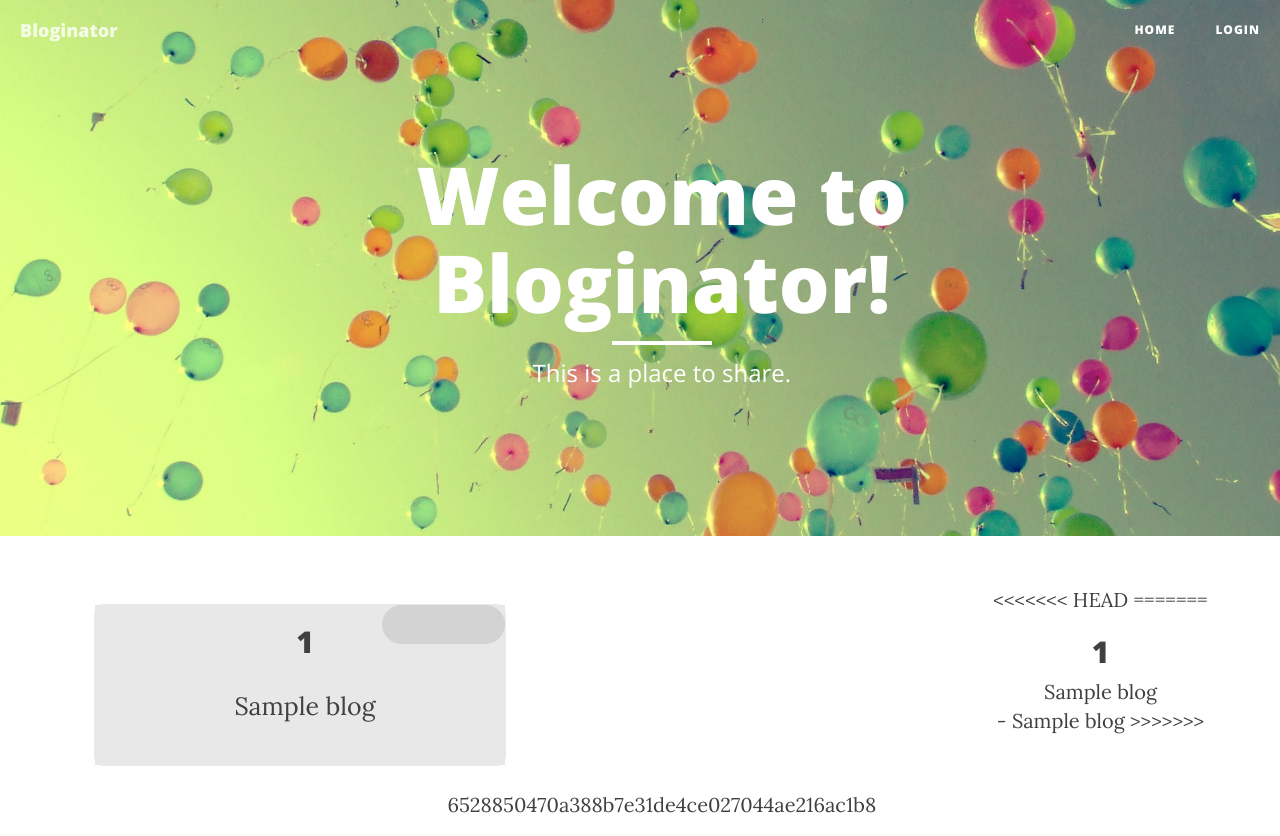
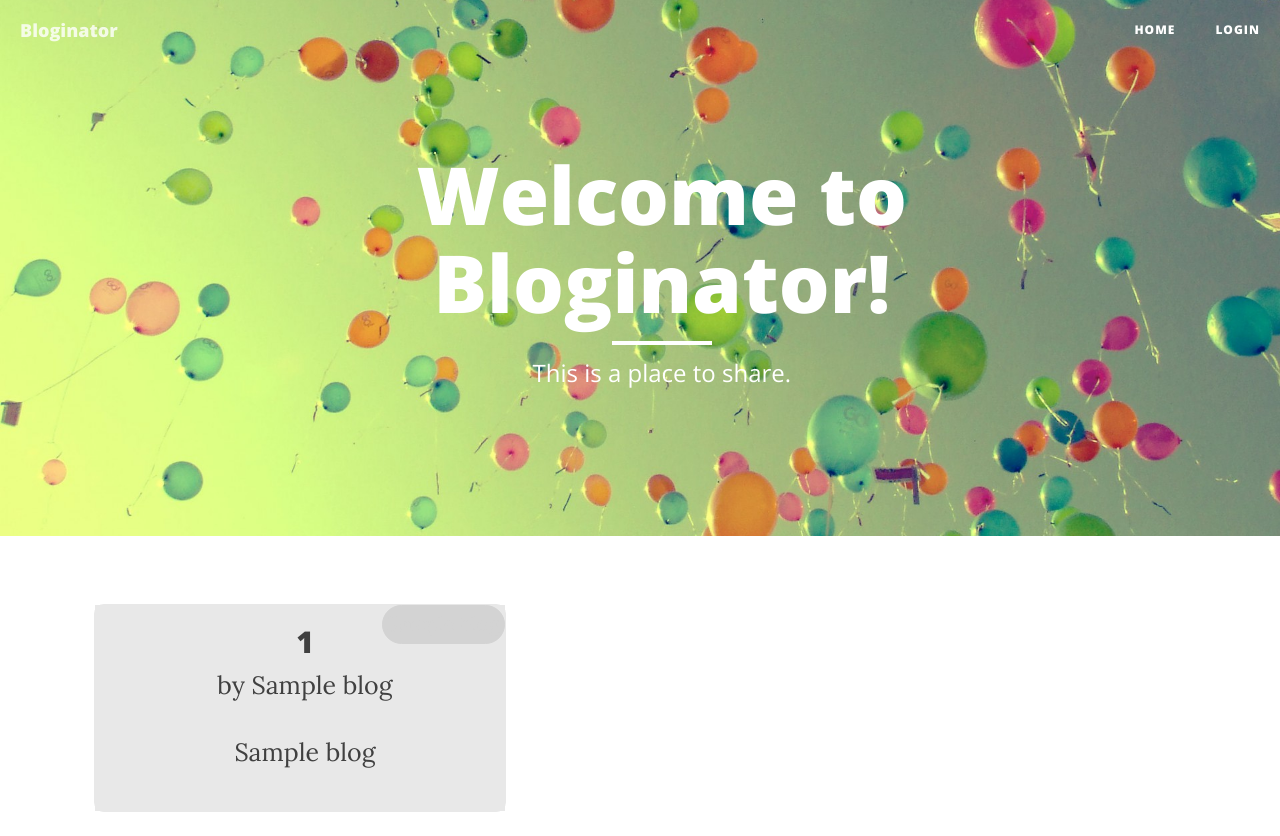
Before and after one commit to jso123450/bloginator, a Flask app: template templates/blog.html in a window 1280 px wide. Before the commit the page ends 813 px from the top, so only its background shows below. Run offline with Flask 2, Linux system fonts and the light colour scheme; the template is opened without the code that fills it: most values are stand-ins (such as "Sample title", 1, 10 or a date in 2020); some libraries are stand-ins or nearby versions.

Commit message:
Blogs displayed when logged out, and author is displayed

```diff
--- a/app.py
+++ b/app.py
@@ -6,11 +6,11 @@ app = Flask(__name__)
 #This will be the general blog (before logging in)
 @app.route("/")
 def blog():
+    blogs = db_methods.getPosts()
     if session.has_key("loggedIn") and session["loggedIn"]:
-        blogs = db_methods.getPosts()
         return render_template("blog.html", loggedIn = True, username = session["username"], blogs = blogs)
     else:
-        return render_template("blog.html", loggedIn = False)
+        return render_template("blog.html", loggedIn = False, blogs = blogs)
 
 @app.route("/login", methods = ["GET", "POST"])
 def login():
--- a/templates/blog.html
+++ b/templates/blog.html
@@ -108,6 +108,7 @@
 					<div class="time-tag">{{i[2]}}</div>
 					<div class="info">
 						<h2 class="post-title">{{i[0]}}</h2>
+						by {{i[2]}}
 						<p class="post-subtitle">
 							{{i[1]}}
 						</p>
@@ -135,19 +136,7 @@
 			</a>
 		{% endif %}
 	</div>
-<<<<<<< HEAD
-=======
 
-	{% if blogs %}
-	{% for i in blogs %}
-	<h2 class="post-title">{{i[0]}}</h2>
-	{{i[1]}}
-	<br>
-	- {{i[2]}}
-	{% endfor %}
-	{% endif %}
-
->>>>>>> 6528850470a388b7e31de4ce027044ae216ac1b8
 
       </div>
     </div>
```
